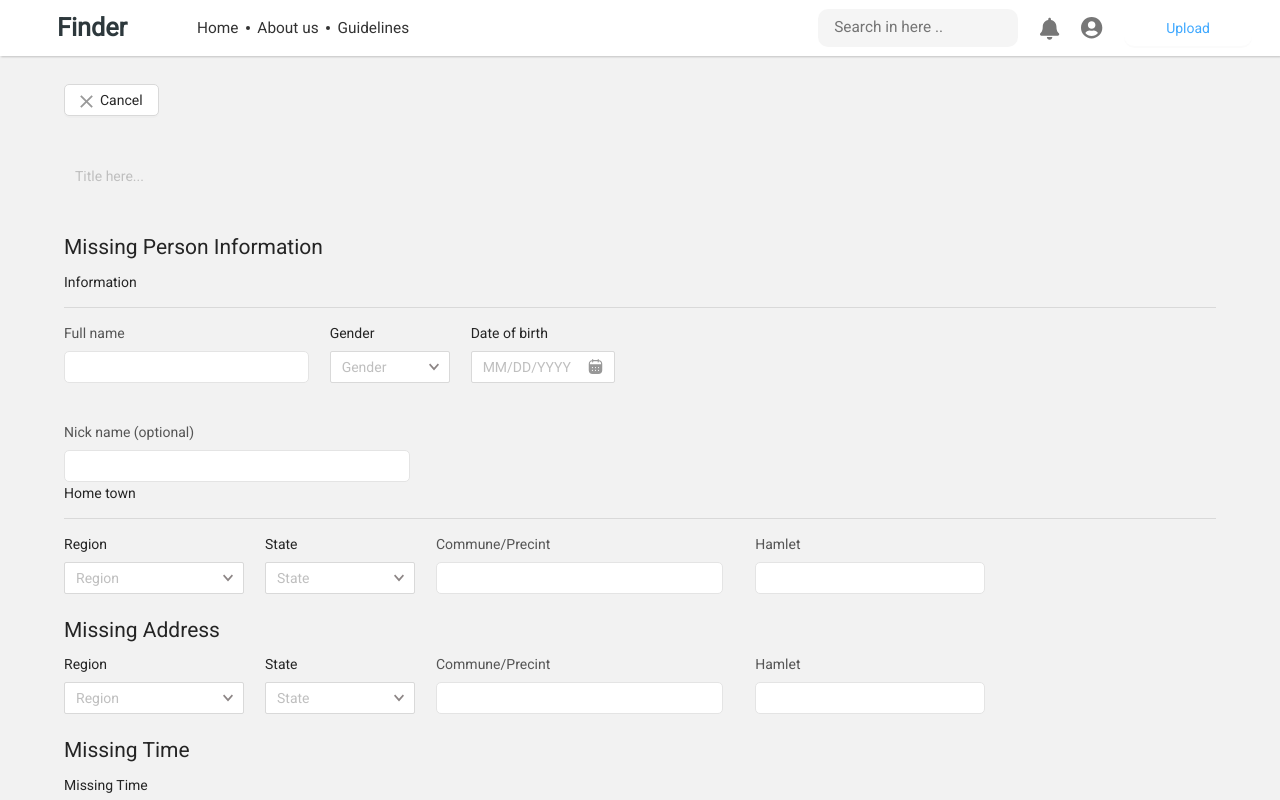
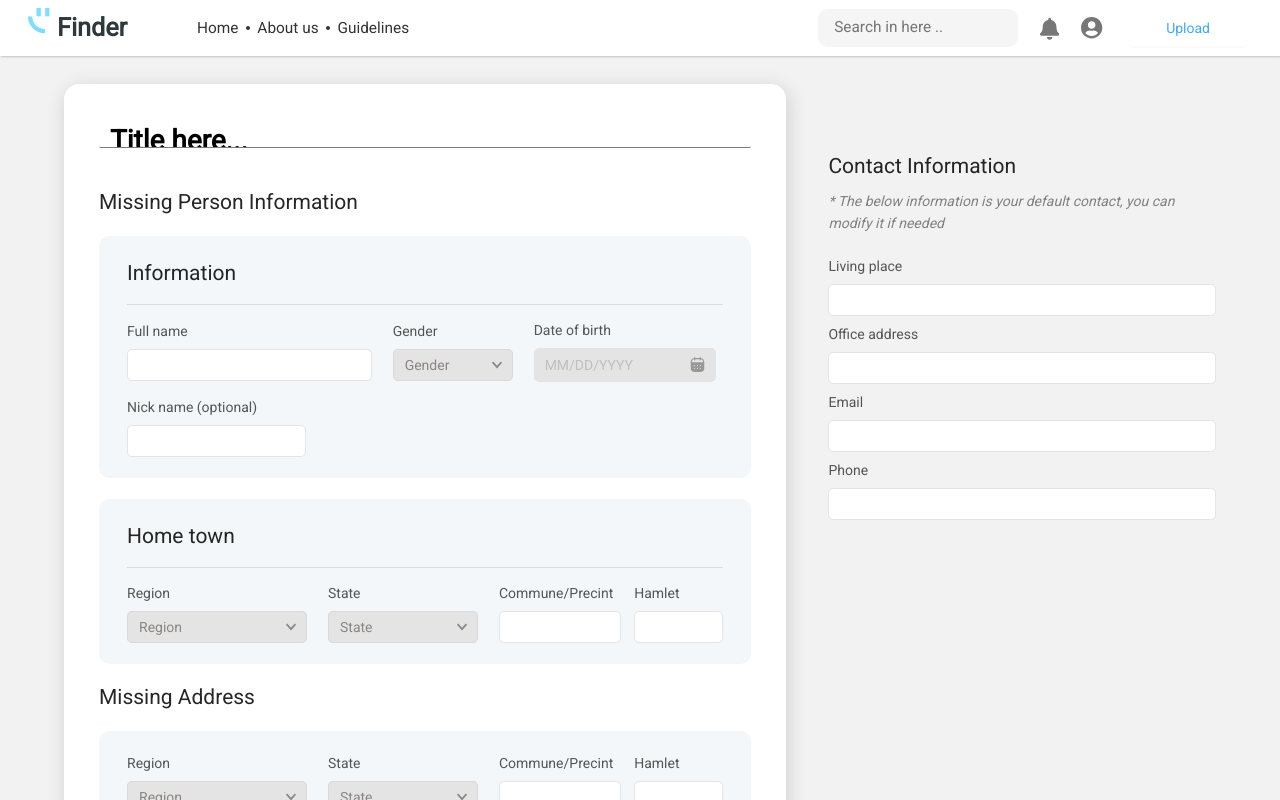
Before and after one commit to Finder-Application/webapp-ui, a React (Vite) app: page / in a window 1280 px wide. Both pictures are taken after a click on the button "Upload". Shown: the top 800 px of the page. Built offline with nearby package versions, Linux system fonts and the light colour scheme.

Commit message:
main: some ui header and css

```diff
--- a/src/components/FinderLogo/FinderLogo.tsx
+++ b/src/components/FinderLogo/FinderLogo.tsx
@@ -18,7 +18,7 @@ export const FinderLogo = (props: Props) => {
   const buttonFinderClassName = cx('finder-logo', props.className);
   return (
     <div {...defaultProps} className={buttonFinderClassName}>
-      <LogoIcon className={cx(`finder-logo__icon`)} isLight />
+      <LogoIcon className={cx(`finder-logo__icon`)} isLight={isLight} />
       <div className={cx(`finder-logo__name`)}>Finder</div>
     </div>
   );
--- a/src/components/GlobalStyles/GlobalStyles.scss
+++ b/src/components/GlobalStyles/GlobalStyles.scss
@@ -161,3 +161,6 @@ html *::-webkit-scrollbar-track {
   position: absolute;
   z-index: 9999999999999999;
 }
+.ant-drawer-content-wrapper {
+  font-size: 1.1rem;
+}
--- a/src/layouts/components/Header/Header.module.scss
+++ b/src/layouts/components/Header/Header.module.scss
@@ -12,6 +12,9 @@
   transition: top 0.35s ease-out;
   z-index: 99999;
 
+  a {
+    text-decoration: none;
+  }
   &__logo {
     display: flex;
     flex-direction: row;
--- a/src/layouts/components/Header/Header.tsx
+++ b/src/layouts/components/Header/Header.tsx
@@ -66,7 +66,9 @@ const Header = () => {
 
   return (
     <div className={headerClassName}>
-      <FinderLogo />
+      <NavLink to='/'>
+        <FinderLogo isLight={false} />
+      </NavLink>
       <NavBar />
       <div className={cx('header__right')}>
         <div
--- a/src/pages/CreatePostPage/CreatePostPage.module.scss
+++ b/src/pages/CreatePostPage/CreatePostPage.module.scss
@@ -1,31 +1,199 @@
-.modal-scan {
-  :global(.ant-image) {
-    position: relative;
+.create-post {
+  display: flex;
+  flex-direction: row;
+
+  h4 {
+    font-weight: 500;
   }
-  .scan {
-    height: 100%;
-    width: 100%;
-    background: linear-gradient(
-      180deg,
-      rgba(0, 255, 51, 0) 43%,
-      var(--primary-2) 211%
-    );
-    border-bottom: 2px solid var(--primary-2);
-    animation: scanAnimation 2s infinite;
-    animation-timing-function: cubic-bezier(0.3, 0, 0.43, 0.7);
-    animation-delay: 1.4s;
-    position: absolute;
-    transform: translateY(-50%);
-    left: 0;
-    bottom: 0;
+  &__note {
+    font-style: italic;
+    color: var(--grey-13);
   }
-  @keyframes scanAnimation {
-    0% {
-      transform: translateY(-100%);
+  &__creating-form {
+    background-color: var(--white);
+    box-shadow: 2px 4px 20px rgba(0, 0, 0, 0.15);
+    width: 65%;
+    border-radius: 15px;
+    padding: 2em 2.5em;
+
+    &__create-post-btn {
+      background: linear-gradient(
+        90deg,
+        #83e8e2 0%,
+        #88efcb 64.57%,
+        #92fe9d 99.98%
+      );
+      padding: 0.7em 4em;
+      border-radius: 10px;
+      border: none;
+
+      &:hover {
+        background-color: var(--primary);
+        color: var(--white);
+      }
+    }
+    &__cancel-btn {
+      color: var(--grey-10);
+      background: var(--grey-9);
+      display: flex;
+      flex-direction: row;
+      align-items: center;
+      border-radius: 10px;
+      padding: 0.5em 2em;
     }
 
-    100% {
-      transform: translateY(0);
+    &__error-message {
+      color: #ff4d4f;
+    }
+    &__title-input {
+      border-bottom: 1px solid var(--grey-11) !important;
+      font-size: 2rem;
+      font-weight: 600;
+
+      &::placeholder {
+        color: var(--black);
+        font-size: 2rem;
+        font-weight: 600;
+      }
+    }
+
+    &__inform-input-container {
+      :global(.ant-form-item) {
+        margin-bottom: 0;
+      }
+
+      background-color: var(--white-1);
+      padding: 1.5em 2em;
+      border-radius: 10px;
+      margin: 1.5em 0;
+
+      &__title {
+        font-size: 1.5rem;
+      }
+
+      &__label {
+        color: var(--grey-12);
+      }
+      &__select {
+        border: none;
+
+        background-color: var(--grey-9);
+        border-radius: 5px;
+
+        :global(.ant-select-selector) {
+          border: 1px solid var(--grey-9);
+          border-radius: 5px !important;
+
+          background-color: transparent !important;
+        }
+        :global(.ant-select-selection-placeholder) {
+          color: var(--grey-8);
+          font-weight: 500;
+        }
+        :global(.ant-select-selection-item) {
+          color: var(--grey-8);
+          font-weight: 500;
+        }
+      }
+
+      &__date-picker {
+        border: none;
+        background-color: var(--grey-9);
+        border-radius: 5px;
+        height: 2.4em;
+        width: 13em;
+        input {
+          color: var(--grey-8);
+          font-weight: 500;
+        }
+      }
+
+      &__text-area-input {
+        border-radius: 10px;
+        border: 1px solid var(--grey-9);
+      }
+    }
+
+    &__face-example-container {
+      position: relative;
+      border: 1px solid var(--grey-14);
+      padding: 2em 1.5em;
+      border-radius: 10px;
+      display: flex;
+      flex-direction: row;
+      align-items: center;
+      width: 70%;
+      margin-top: 2em;
+      &__note {
+        color: var(--grey-4);
+        font-size: 0.9rem;
+      }
+
+      &__example {
+        font-style: italic;
+        background-color: var(--white);
+        padding: 0 1em;
+        position: absolute;
+        top: -0.8em;
+        left: 1.1em;
+      }
+    }
+
+    &__uploading-image-container {
+      &__upload-btn {
+        background-color: var(--grey-15);
+        border-radius: 10px;
+        font-weight: 500;
+        padding: 0.5em 2em;
+      }
+
+      &__images-count {
+        color: var(--grey-4);
+        margin: 1em 0;
+      }
+
+      &__image-container {
+        position: relative;
+        width: 11em;
+        height: 11em;
+        margin-right: 1em;
+        margin-bottom: 1em;
+
+        &__close-button {
+          background-color: var(--grey-6);
+          width: 1.5em;
+          height: 1.5em;
+          border-radius: 30px;
+          display: flex;
+          flex-direction: row;
+          justify-content: center;
+          align-items: center;
+          cursor: pointer;
+          position: absolute;
+          top: 0.2em;
+          right: 0.2em;
+        }
+      }
+
+      &__upload-more-image-btn {
+        width: 11em;
+        height: 11em;
+        background-color: var(--grey-16);
+        display: flex;
+        flex-direction: row;
+        justify-content: center;
+        align-items: center;
+        cursor: pointer;
+      }
     }
   }
+
+  &__contact-form {
+    :global(.ant-form-item) {
+      margin-bottom: 0;
+    }
+    width: 35%;
+    margin-left: 3em;
+    margin-top: 5em;
+  }
 }
--- a/src/pages/CreatePostPage/CreatePostPage.tsx
+++ b/src/pages/CreatePostPage/CreatePostPage.tsx
@@ -55,17 +55,6 @@ const CreatePostPage = () => {
     <Form form={form} name='control-hooks' onFinish={onFinish}>
       <div className={cx('create-post')}>
         <div className={cx('create-post__creating-form')}>
-          <ButtonFinder
-            className={cx('create-post__creating-form__cancel-btn', 'mb-5')}
-          >
-            <CloseIcon
-              fontWeight={800}
-              width='13'
-              height='13'
-              className='mr-2'
-            />
-            Cancel
-          </ButtonFinder>
           <Form.Item
             name={CreatePostFormItemsName.POST_TITLE}
             rules={[
--- a/src/pages/Homepage/Homepage.module.scss
+++ b/src/pages/Homepage/Homepage.module.scss
@@ -18,7 +18,7 @@
   }
 
   .btn-reset {
-    background-color: var(--disabled-color);
+    background-color: var(--primary);
     border-radius: 10px;
 
     span {
```
